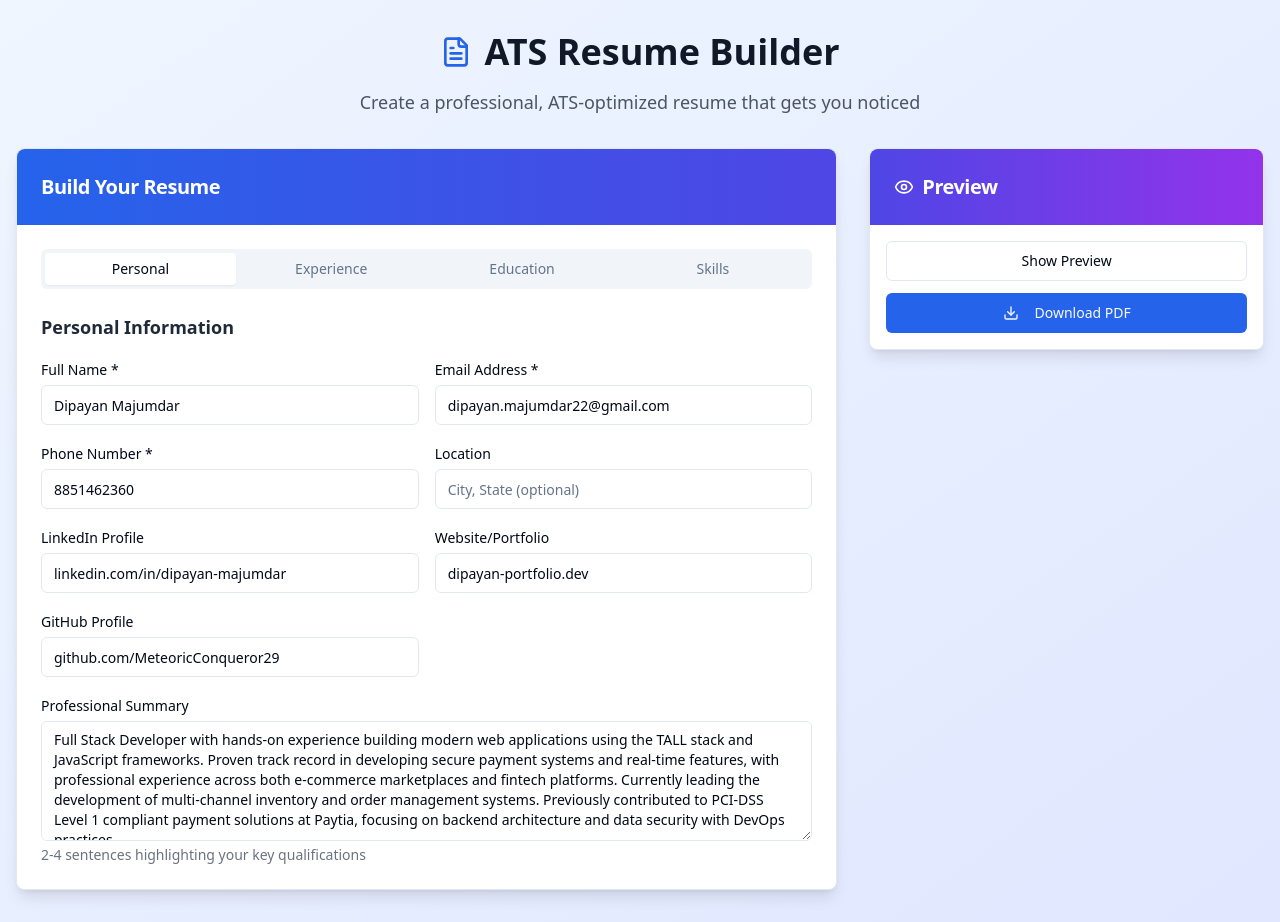
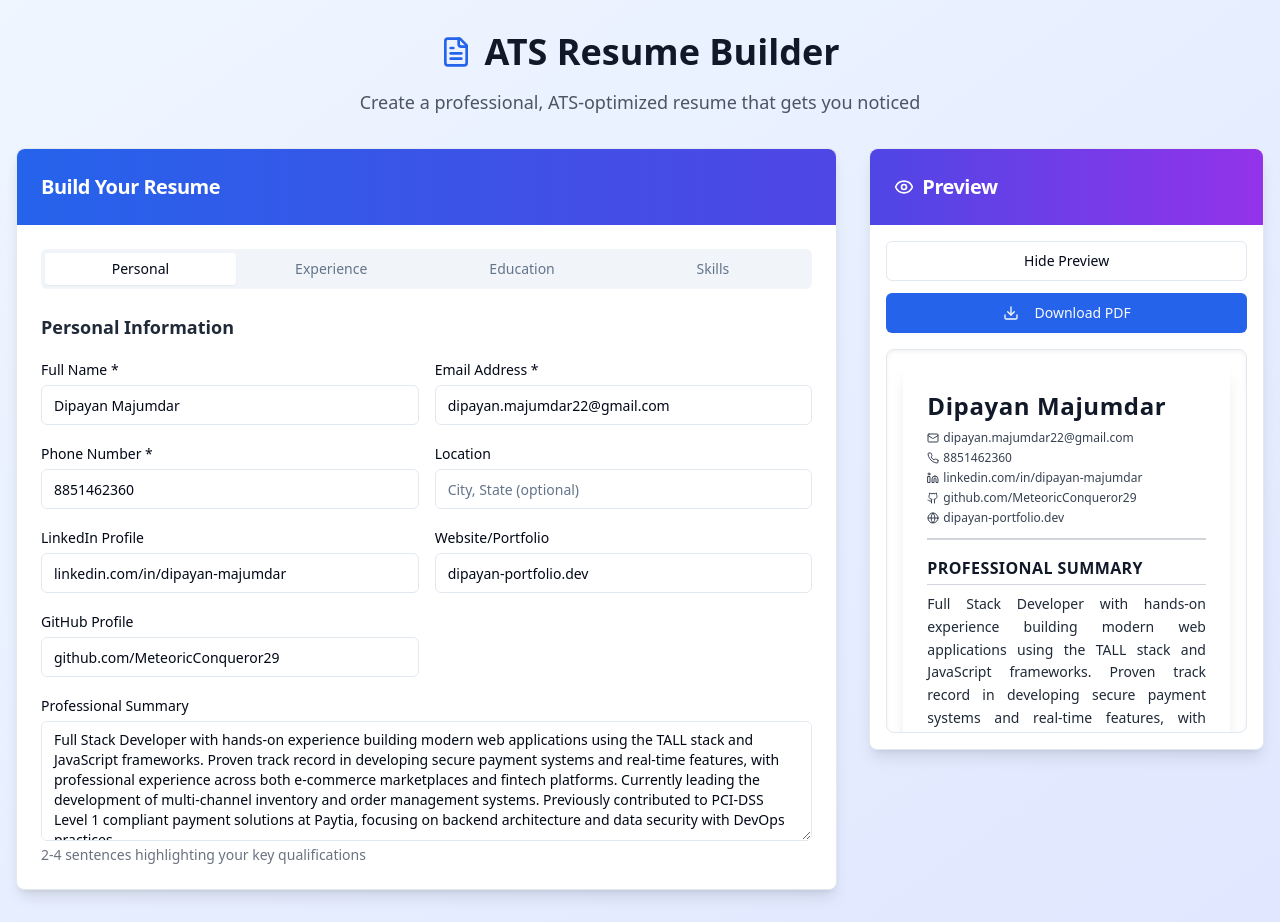
Before and after one commit to meteoricconqueror29/score-winning-resume, a React (Vite) app: page / in a window 1280 px wide. Built offline with nearby package versions, Linux system fonts and the light colour scheme.

Commit message:
Fix: Display resume preview
The resume preview was not visible. This commit ensures the resume preview is displayed.

```diff
--- a/src/pages/Index.tsx
+++ b/src/pages/Index.tsx
@@ -1,4 +1,3 @@
-
 import { useState } from 'react';
 import { Card, CardContent, CardHeader, CardTitle } from '@/components/ui/card';
 import { Tabs, TabsContent, TabsList, TabsTrigger } from '@/components/ui/tabs';
@@ -140,7 +139,7 @@ const Index = () => {
   });
 
   const [activeTab, setActiveTab] = useState('personal');
-  const [showPreview, setShowPreview] = useState(false);
+  const [showPreview, setShowPreview] = useState(true);
 
   const updatePersonalInfo = (info: PersonalInfo) => {
     setResumeData(prev => ({ ...prev, personalInfo: info }));
@@ -249,11 +248,9 @@ const Index = () => {
                   </Button>
                 </div>
 
-                {showPreview && (
-                  <div className="mt-4 border rounded-lg p-4 bg-white shadow-inner max-h-96 overflow-y-auto">
-                    <ResumePreview resumeData={resumeData} />
-                  </div>
-                )}
+                <div className="mt-4 border rounded-lg p-4 bg-white shadow-inner max-h-96 overflow-y-auto">
+                  <ResumePreview resumeData={resumeData} />
+                </div>
               </CardContent>
             </Card>
           </div>
```
